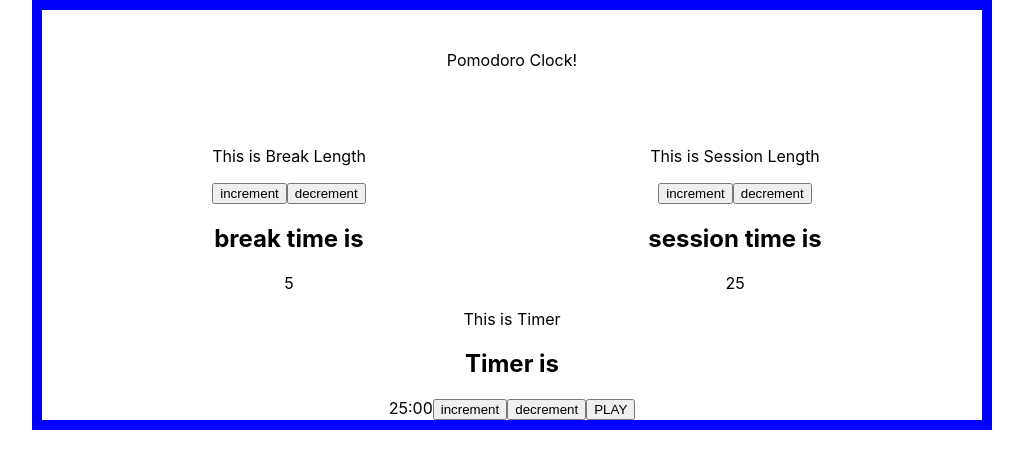
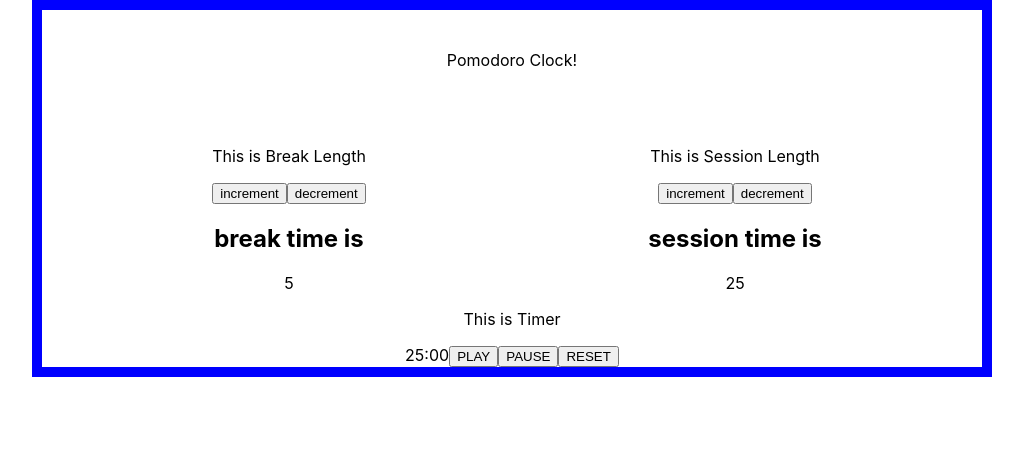
Before and after one commit to mickyngub/fcc-fe-pomodoro-clock, a React (Create React App) app: page / in a window 1280 px wide. Shown: the top 468 px of the page, without its empty margins (128-1151 px from the left). Built offline with nearby package versions, Linux system fonts and the light colour scheme.

Commit message:
turn ternary into if-else statement

```diff
--- a/src/Components/PomodoroClock.js
+++ b/src/Components/PomodoroClock.js
@@ -16,6 +16,7 @@ const PomodoroClock = () => {
   const [timeInMinute, setTimeInMinute] = useState(sessionTime);
   const [timeInSecond, setTimeInSecond] = useState(0);
   const [shouldUpdate, setShouldUpdate] = useState(false);
+  const [isItBreak, setIsItBreak] = useState(false);
   useEffect(() => {
     if (shouldUpdate) {
       const interval = setInterval(
@@ -34,6 +35,12 @@ const PomodoroClock = () => {
         setSessionTime,
         timeInMinute,
         setTimeInMinute,
+        timeInSecond,
+        setTimeInSecond,
+        shouldUpdate,
+        setShouldUpdate,
+        isItBreak,
+        setIsItBreak,
       }}
     >
       <Container maxWidth="md" style={{ border: "10px solid blue" }}>
@@ -53,25 +60,6 @@ const PomodoroClock = () => {
           </Grid>
           <Grid item xs={12}>
             <Timer />
-            <h2>Timer is</h2>
-            {timeInSecond < 0
-              ? (setTimeInSecond(59), setTimeInMinute((current) => current - 1))
-              : timeInSecond < 10 && timeInSecond >= 0
-              ? `${timeInMinute}:0${timeInSecond}`
-              : `${timeInMinute}:${timeInSecond}`}
-            <button onClick={() => setTimeInSecond((current) => current + 1)}>
-              increment
-            </button>
-            <button onClick={() => setTimeInSecond((current) => current - 1)}>
-              decrement
-            </button>
-            <button
-              onClick={() => {
-                setShouldUpdate(true);
-              }}
-            >
-              PLAY
-            </button>
           </Grid>
         </Grid>
       </Container>
--- a/src/Components/Timer.js
+++ b/src/Components/Timer.js
@@ -1,9 +1,66 @@
-import React from "react";
+import React, { useContext } from "react";
+import { TimeContext } from "./TimeContext";
+const Timer = () => {
+  const {
+    breakTime,
+    setBreakTime,
+    sessionTime,
+    setSessionTime,
+    timeInMinute,
+    setTimeInMinute,
+    timeInSecond,
+    setTimeInSecond,
+    shouldUpdate,
+    setShouldUpdate,
+    isItBreak,
+    setIsItBreak,
+  } = useContext(TimeContext);
 
-const Timer = () => {
+  let displaySession = "";
+  if (timeInMinute === 0 && timeInSecond === 0) {
+    setTimeInSecond(59);
+    setTimeInMinute(breakTime);
+  } else if (timeInSecond < 0) {
+    setTimeInSecond(59);
+    setTimeInMinute((current) => current - 1);
+  } else {
+    if (timeInSecond < 10 && timeInSecond >= 0) {
+      displaySession = `${timeInMinute}:0${timeInSecond}`;
+    } else {
+      displaySession = `${timeInMinute}:${timeInSecond}`;
+    }
+  }
   return (
     <div>
       <p>This is Timer</p>
+
+      {displaySession}
+      <button
+        onClick={() => {
+          setShouldUpdate(true);
+        }}
+      >
+        PLAY
+      </button>
+      <button
+        onClick={() => {
+          setShouldUpdate(false);
+        }}
+      >
+        PAUSE
+      </button>
+      <button
+        onClick={() => {
+          setSessionTime(25);
+          setBreakTime(5);
+          setTimeInMinute(25);
+          setTimeInSecond(0);
+
+          setShouldUpdate(false);
+        }}
+      >
+        RESET
+      </button>
     </div>
   );
 };
```
